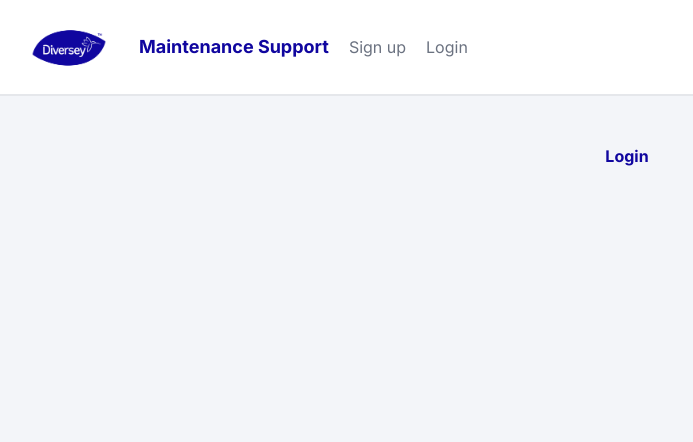
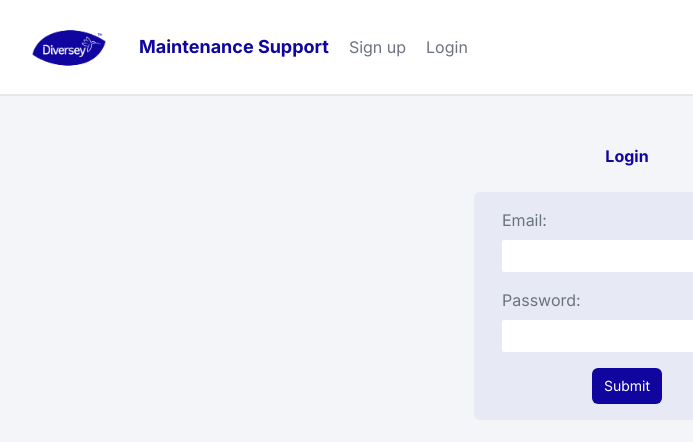
Before and after one commit to tyousofine/CustomerSupport-next, a Next.js app: page /login in a window 1280 px wide. Shown: the top 442 px of the page, without its empty margins (13-706 px from the left). Built offline with nearby package versions, Linux system fonts and the light colour scheme.

Commit message:
add authForm for signup/login

```diff
--- /dev/null
+++ b/app/(auth)/AuthForm.js
@@ -0,0 +1,30 @@
+"use client"
+
+import { useState } from "react"
+
+export default function AuthForm({ handleSubmit }) {
+    const [email, setEmail] = useState('');
+    const [password, setPassword] = useState('');
+
+
+
+    return (
+        <form onSubmit={(e) => handleSubmit(e, email, password)}>
+            <label>
+                <span>Email:</span>
+                <input type="email"
+                    onChange={(e) => setEmail(e.target.value)}
+                    value={email}
+                    required />
+            </label>
+            <label>
+                <span>Password:</span>
+                <input type="password"
+                    onChange={(e) => setPassword(e.target.value)}
+                    value={password}
+                    required />
+            </label>
+            <button className="btn-primary">Submit</button>
+        </form>
+    )
+}
--- a/app/(auth)/login/page.js
+++ b/app/(auth)/login/page.js
@@ -1,11 +1,22 @@
-import React from 'react'
+'use client'
+import AuthForm from '../AuthForm'
 
 export default function Login() {
+
+    const handleSubmit = async (e, email, password) => {
+        e.preventDefault();
+
+        console.log('user login: ', email, password)
+    }
+
+
     return (
         <main>
             <h2 className="text-center">
                 Login
             </h2>
+            <AuthForm handleSubmit={handleSubmit} />
+
         </main>
     )
 }
--- a/app/(auth)/signup/page.js
+++ b/app/(auth)/signup/page.js
@@ -1,11 +1,21 @@
-import React from 'react'
+'use client'
+import AuthForm from '../AuthForm';
 
 export default function Signup() {
+
+    const handleSubmit = async (e, email, password) => {
+        e.preventDefault();
+        console.log('user signup: ', email, password)
+
+    }
+
+
     return (
         <main>
             <h2 className="text-center">
                 Sign up
             </h2>
+            <AuthForm handleSubmit={handleSubmit} />
         </main>
     )
 }
--- a/package.json
+++ b/package.json
@@ -9,6 +9,8 @@
     "lint": "next lint"
   },
   "dependencies": {
+    "@supabase/auth-helpers-nextjs": "^0.8.1",
+    "@supabase/supabase-js": "^2.38.0",
     "autoprefixer": "10.4.16",
     "cors": "^2.8.5",
     "eslint": "8.50.0",
```
Also changed, not shown: 1 other file (tests, documents, lock files or other folders).
